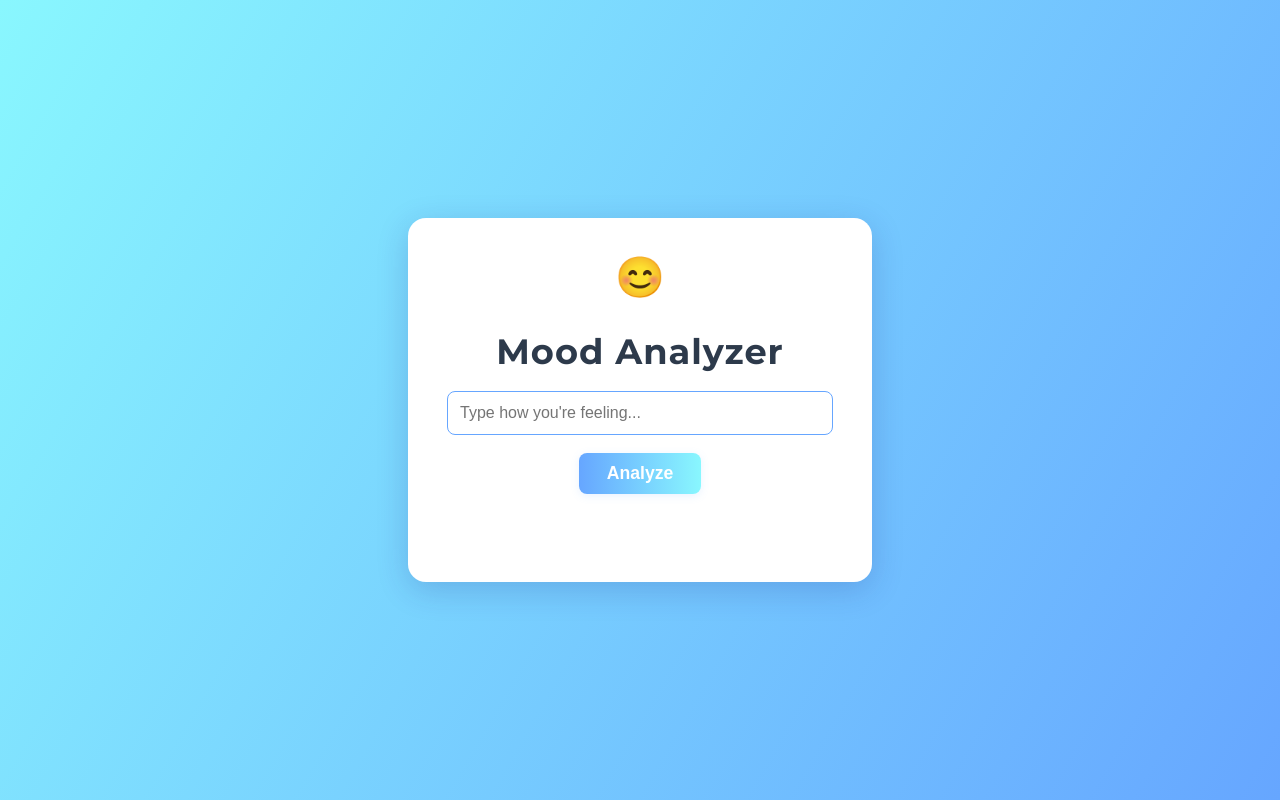
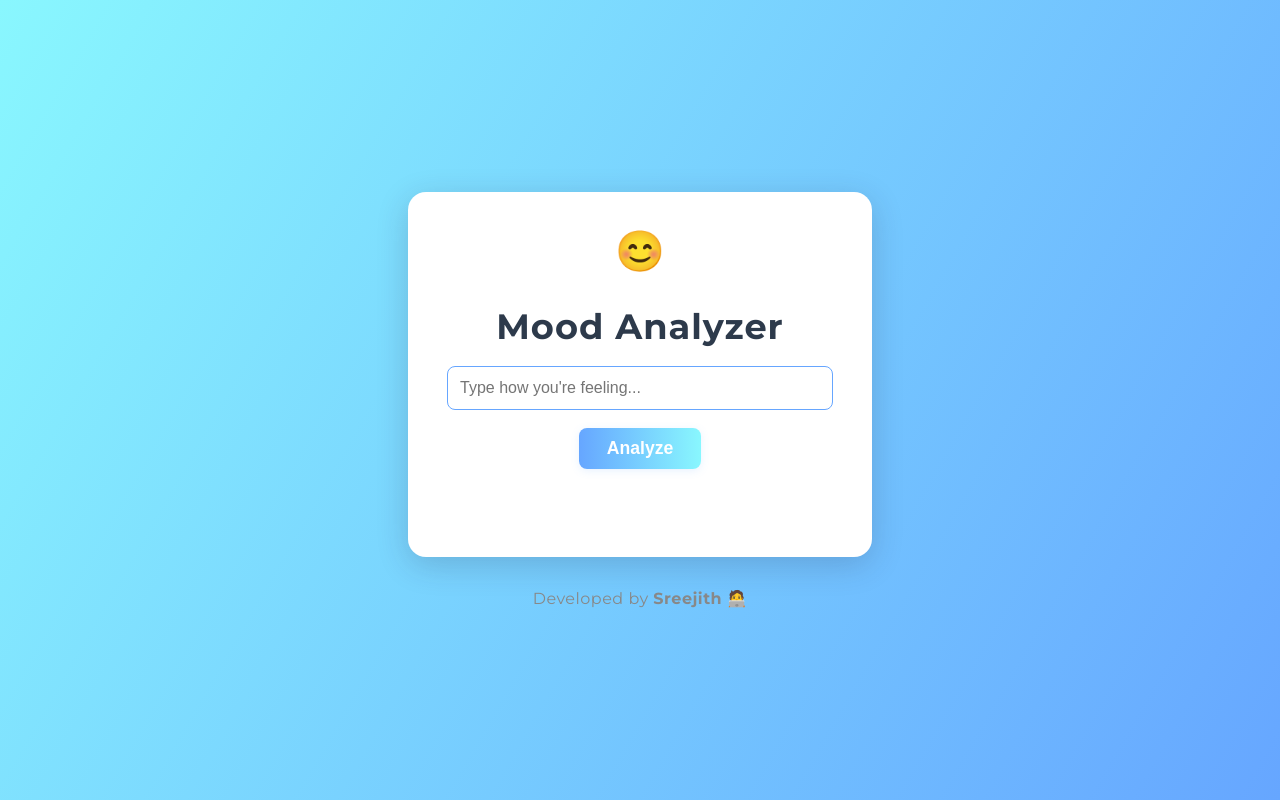
Before and after one commit to sreejith-p1/moodify, a FastAPI app: page / in a window 1280 px wide. Run offline with FastAPI, Linux system fonts and the light colour scheme.

Commit message:
Corrected allignment

```diff
--- a/mood-analyzer/templates/index.html
+++ b/mood-analyzer/templates/index.html
@@ -17,7 +17,7 @@
     .container {
       background: #fff;
       border-radius: 18px;
-      box-shadow: 0 8px 32px 0 rgba(31, 38, 135, 0.2);
+      box-shadow: 0 8px 32px 0 rgba(41, 42, 68, 0.2);
       padding: 40px 32px 32px 32px;
       max-width: 400px;
       width: 100%;
@@ -79,6 +79,21 @@
       font-weight: 500;
       transition: color 0.3s;
     }
+    #result ul {
+      list-style: none;
+      padding: 0;
+      margin: 12px 0 0 0;
+      text-align: left;
+      display: inline-block;
+    }
+    #result li {
+      margin-bottom: 8px;
+      background: #f4f8fb;
+      border-radius: 6px;
+      padding: 8px 12px;
+      font-size: 1em;
+      box-shadow: 0 1px 3px rgba(102,166,255,0.07);
+    }
     .mood-emoji {
       font-size: 2em;
       margin-left: 8px;
@@ -87,6 +102,13 @@
     .error {
       color: #e74c3c;
       font-weight: 600;
+    }
+    .credit {
+      margin-top: 32px;
+      color: #888;
+      font-size: 1em;
+      text-align: center;
+      letter-spacing: 0.5px;
     }
   </style>
 </head>
@@ -99,6 +121,7 @@
     <button onclick="analyzeMood()">Analyze</button>
     <div id="result"></div>
   </div>
+  <div class="credit">Developed by <b>Sreejith</b> 🧑‍💻</div>
   <script>
     const moodEmojis = {
       'very happy': '😄',
```
